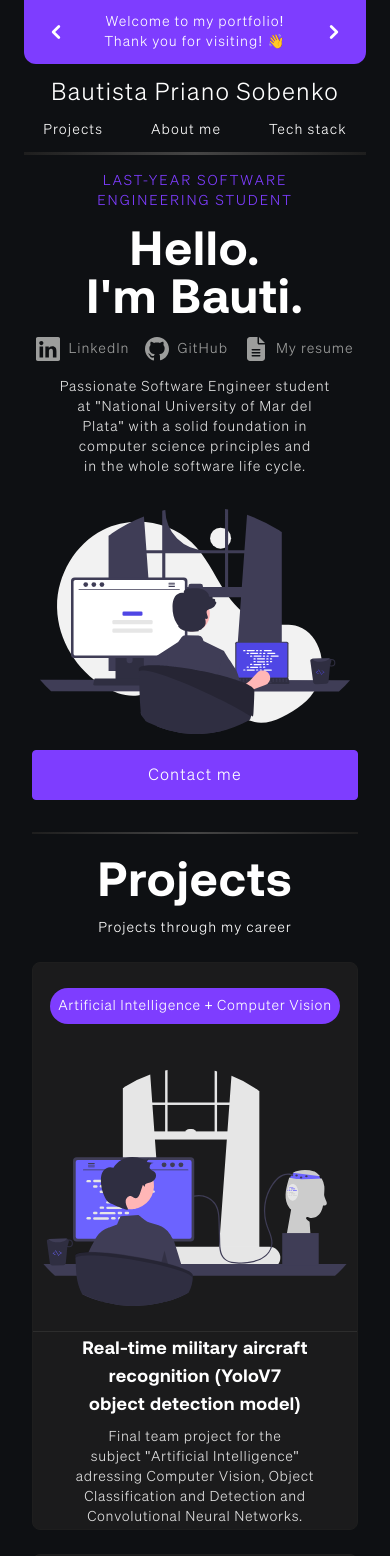
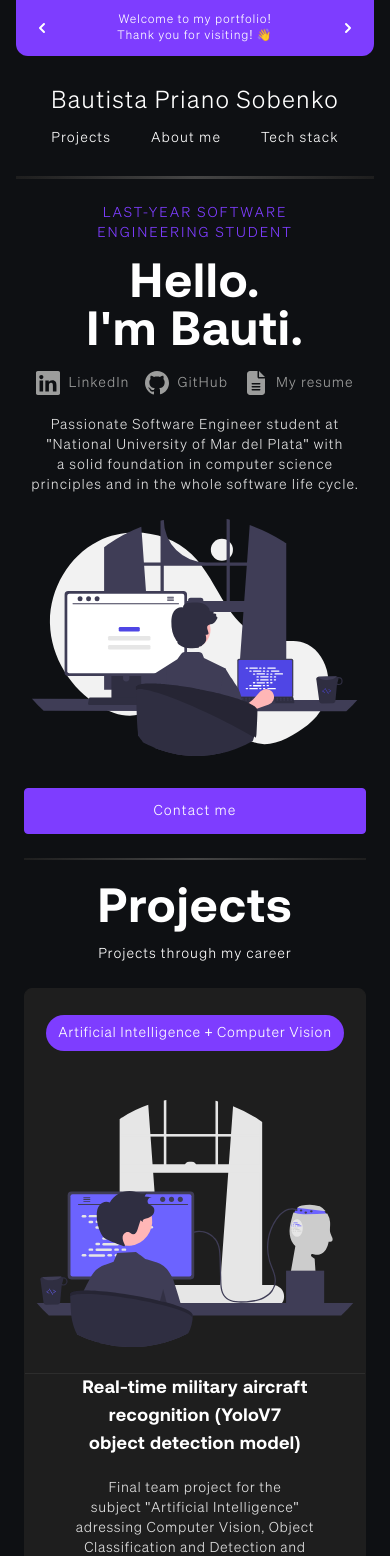
Before and after one commit to BautiSobenko/portfolio, a Next.js app: page / in a window 390 px wide. Shown: the top 1556 px of the page. Built offline with nearby package versions, Linux system fonts and the light colour scheme.

Commit message:
UI Fixes

```diff
--- a/src/app/globals.css
+++ b/src/app/globals.css
@@ -70,6 +70,6 @@
     @apply font-secondary-sohne tracking-[0.07em] leading-normal;
   }
   body {
-    @apply md:container mx-auto px-6 md:px-20 xl:px-0 font-secondary-sohne font-light tracking-[0.07em] leading-6;
+    @apply md:container mx-auto px-4 md:px-20 xl:px-0 font-secondary-sohne font-light tracking-[0.07em] leading-6;
   }
 }
--- a/src/app/layout.tsx
+++ b/src/app/layout.tsx
@@ -1,7 +1,7 @@
 import type { Metadata } from "next";
 import "./globals.css";
 
-import { Header, Announcement, Divider } from "@/components/ui";
+import { Header, Announcement, Divider, ScrollToTopButton } from "@/components/ui";
 import { aeonik, sohne } from './utils/fonts'
 
 export const metadata: Metadata = {
@@ -26,6 +26,7 @@ export default function RootLayout({children} : {children: React.ReactNode }) {
         <div className="xl:px-10 px-2">
           {children}
         </div>
+        <ScrollToTopButton />
       </body>
     </html>
   );
--- a/src/app/page.tsx
+++ b/src/app/page.tsx
@@ -1,7 +1,7 @@
 'use client'
 
 import { useState, useEffect } from "react"
-import { Hero, Divider, CourseCard, ProjectSectionMobile, About, FeatureSection, ContactSection, ScrollToTopButton } from "@/components/ui"
+import { Hero, Divider, CourseCard, ProjectSectionMobile, About, FeatureSection, ContactSection } from "@/components/ui"
 import { useMediaQuery } from "react-responsive"
 
 const Page = () => {
@@ -35,7 +35,6 @@ const Page = () => {
       <FeatureSection />
       <Divider />
       <ContactSection />
-      <ScrollToTopButton />
     </main>
   )
 }
--- a/src/components/ui/Announcement.tsx
+++ b/src/components/ui/Announcement.tsx
@@ -30,7 +30,7 @@ const Announcement = () => {
   }
 
   return (
-    <div className="rounded-b-xl w-full flex flex-row justify-between items-center gap-4 bg-accent-100 px-4 py-3 text-text-100 text-center" >
+    <div className="rounded-b-xl w-full flex justify-between items-center gap-4 bg-accent-100 px-4 py-3 text-text-100 text-center" >
       <button
         onClick={previous}
         className="hover:text-bg-black rounded"
@@ -38,7 +38,7 @@ const Announcement = () => {
       >
       <svg
         xmlns="http://www.w3.org/2000/svg"
-        className="md:h-5 md:w-5 h-7 w-8 rtl:rotate-180"
+        className="size-5 lg:size-7 rtl:rotate-180"
         viewBox="0 0 20 20"
         fill="currentColor"
       >
@@ -49,7 +49,7 @@ const Announcement = () => {
         />
       </svg>
     </button>
-      <p className="text-sm select-none">
+      <p className="text-xs md:text-sm text-balance select-none">
         {announcements[currentAnnouncement]}
       </p>
     <button
@@ -59,7 +59,7 @@ const Announcement = () => {
     >
       <svg
         xmlns="http://www.w3.org/2000/svg"
-        className="md:h-5 md:w-5 h-7 w-8 rtl:rotate-180"
+        className="size-5 lg:size-7  rtl:rotate-180"
         viewBox="0 0 20 20"
         fill="currentColor"
       >
--- a/src/components/ui/Header.tsx
+++ b/src/components/ui/Header.tsx
@@ -5,13 +5,13 @@ import { HeaderLink } from "@components/ui";
 const Header = () => {
   return (
     <header>
-      <nav className="flex flex-col lg:gap-2 lg:flex-row justify-between items-center md:py-4 px-2">
+      <nav className="flex flex-col lg:gap-2 lg:flex-row justify-between items-center py-4 md:px-2">
         <div className="flex py-3 items-center gap-1 ">
           <a href="/" className="text-2xl tracking-wider">
             Bautista Priano Sobenko
           </a>
         </div>
-        <div className="flex gap-12 text-sm lg:text-base mb-3 md:mb-0">
+        <div className="flex gap-10 text-sm md:text-base mb-3 lg:mb-0">
           <HeaderLink name="Projects" sectionId="projects-section" />
           <HeaderLink name="About me" sectionId="about-me-section" />
           <HeaderLink name="Tech stack" sectionId="tech-stack-section" />
--- a/src/components/ui/Hero.tsx
+++ b/src/components/ui/Hero.tsx
@@ -13,12 +13,12 @@ const Hero = () => {
   const isTabletOrMobile = useMediaQuery({ query: '(max-width: 1023px)' })
 
   return (
-    <section className="flex lg:flex-row flex-col mx-auto mb-8 xl:mb-16 text-pretty gap-6 xl:gap-16 xl:my-10">
-      <div className="flex-col items-center lg:text-start lg:items-start text-center">
-        <h3 className="text-sm text-accent-100 uppercase font-secondary-sohne tracking-[2px] lg:mt-8 my-4">Last-year Software Engineering Student</h3>
+    <section className="flex lg:flex-row flex-col my-6 text-pretty gap-6 xl:justify-around xl:items-center xl:my-16">
+      <div className="space-y-4 items-center lg:text-start lg:items-start text-center">
+        <h3 className="text-sm text-accent-100 uppercase font-secondary-sohne tracking-[2px]">Last-year Software Engineering Student</h3>
         <h1 className="flex flex-col text-5xl md:text-6xl">Hello. {<span className="">I'm Bauti.</span>}</h1>
-        <div className="pb-6 mt-3.5 max-w-xl text-lg lg:text-lg text-text-200">
-          <div className="flex justify-center pb-2 lg:justify-start">
+        <div className=" text-lg lg:text-lg text-text-200">
+          <div className="flex justify-center my-3 lg:justify-start">
             <SocialIcons />
           </div>
           <p className="py-2 text-sm md:text-base lg:text-start text-balance text-center">
@@ -38,13 +38,13 @@ const Hero = () => {
             />
           )
         }
-        <div className="flex flex-col md:mt-8 lg:mt-0 lg:mr-36 md:gap-7 gap-3 md:flex-row  ">
+        <div className="text-sm md:text-base flex flex-col my-6 md:mt-8 lg:mt-0 lg:mr-36">
           <GoToButton name="Contact me" sectionId="contact-section"/>
         </div>
       </div>
       {
         isDesktopOrLaptop && (
-          <Image className="max-h-fit pt-10 lg:size-[420px] xl:w-[525px]"
+          <Image className="max-h-fit lg:size-[420px] xl:w-[525px]"
           priority
           src="/hero.svg"
           alt="Illustration of a software engineer coding with his laptop"
--- a/src/components/ui/about/About.tsx
+++ b/src/components/ui/about/About.tsx
@@ -26,7 +26,7 @@ export const About = () => {
 
         <hr className="mx-24 border-accent-100"/>
 
-        <div className="text-sm lg:text-base h-full p-4 pb-0 text-center leading-7 text-balance text-text-200">
+        <div className="text-sm md:text-base h-full p-4 pb-0 text-center leading-7 text-balance text-text-200">
           <div className="flex flex-col md:px-20 lg:px-28 xl:px-44 justify-center space-y-6 h-full">
             <p>
             I am currently working on my final degree project, analyzing, designing and developing a project tracking and management system for the Business Incubator of Mar del Plata.            </p>
--- a/src/components/ui/contact/ContactSection.tsx
+++ b/src/components/ui/contact/ContactSection.tsx
@@ -6,7 +6,7 @@ export const ContactSection = () => {
   const { handleSubmit } = useFormSubmit();
 
   return (
-    <section id="contact-section" className="mb-24 lg:px-24 xl:px-52 mx-10">
+    <section id="contact-section" className="mb-36 lg:px-24 xl:px-52 mx-10">
       <div className="justify-center text-center py-10">
         <h2 className="text-5xl font-bold mb-3">Contact me</h2>
         <p className="text-sm md:text-base">
@@ -14,7 +14,7 @@ export const ContactSection = () => {
         </p>
       </div>
 
-      <form method="POST" onSubmit={handleSubmit} className="my-4 space-y-4 text-xs md:text-sm lg:text-base">
+      <form method="POST" onSubmit={handleSubmit} className="font-secondary-sohne my-4 space-y-4 text-sm md:text-base">
         <div className="flex flex-col md:flex-row gap-4 md:gap-2">
           <div className="md:flex-[0_1_50%]">
             <label htmlFor="name" className="block mb-2 font-medium text-text-100">Name</label>
@@ -29,7 +29,7 @@ export const ContactSection = () => {
           <label htmlFor="message" className="block mb-2 font-medium text-text-100">Message</label>
           <textarea id="message" name="message" required rows={4} className="p-2.5 min-h-32 w-full text-text-300 focus:border-primary-100 focus:ring-primary-100 bg-bg-100 rounded-lg border outline-none border-bg-200 placeholder-text-300/50" placeholder="Your message"></textarea>
         </div>
-        <input type="submit" value="Send Message" className="cursor-pointer py-3 text-center inline-block bg-accent-100 w-full rounded-lg font-medium hover:bg-bg-100 border-2 border-accent-100 hover:border-accent-100 " />
+        <input type="submit" value="Send Message" className="cursor-pointer w-full gap-2 rounded border py-3 border-accent-100 bg-accent-100 text-white hover:bg-bg-100" />
       </form>
 
     </section>
--- a/src/components/ui/feature/FeatureCard.tsx
+++ b/src/components/ui/feature/FeatureCard.tsx
@@ -15,7 +15,7 @@ export const CardIcon = ( { name, src, alt } : { name: string, src: string, alt:
 
       <hr className="my-4 px-8 border-bg-300"/>
 
-      <h2 className="font-light tracking-wider text-text-200 text-sm lg:text-base">{name}</h2>
+      <h2 className="font-normal tracking-wider text-text-200 text-sm lg:text-base">{name}</h2>
 
     </li>
   )
--- a/src/components/ui/projects/ProjectCardDesktop.tsx
+++ b/src/components/ui/projects/ProjectCardDesktop.tsx
@@ -2,7 +2,9 @@ import Image from "next/image"
 
 export const ProjectCardDesktop = ({ styles, title, alt, description, src, topic } : { styles: string, title: string, alt: string, description: string, src: string, topic: string }) => {
   return (
-    <a className={`overflow-hidden border border-bg-200 bg-bg-100/80 rounded-2xl grid grid-rows-[15%_50%_35%] ${ styles }`}>
+    <a
+      className={`overflow-hidden border border-bg-200 bg-bg-100/80 rounded-2xl grid grid-rows-[15%_50%_35%] ${ styles }`}
+      href="#">
       <div className="flex justify-start lg:justify-center xl:justify-start items-center xl:w-40 xl:ml-5 lg:ml-0 ml-5">
         <h4 className="text-text-300 absolute inline-block bg-accent-100 rounded-[3rem] p-[10px] text-sm text-pretty">{topic}</h4>
       </div>
--- a/src/components/ui/projects/ProjectCardMobile.tsx
+++ b/src/components/ui/projects/ProjectCardMobile.tsx
@@ -4,10 +4,11 @@ import Image from "next/image"
 export const ProjectCardMobile = ({ title, alt, description, src, topic }: { title: string, alt: string, description: string, src: string, topic: string }) => {
 
   return (
-    <a className="border border-bg-100 bg-bg-100/80 rounded-lg grid grid-rows-[15%_50%_35%] md:h-[35rem] overflow-hidden items-center"
+    <a
+      className="border border-bg-100 bg-bg-100 rounded-lg grid grid-rows-[15%_50%_35%] md:h-[38rem] overflow-hidden items-center"
       href="#">
         <div className="flex justify-center items-center mx-2 my-4 md:my-2">
-        <h4 className="bg-accent-100 rounded-full py-2 px-2 text-center text-balance text-sm md:text-base tracking-wider">{topic}</h4>
+          <h4 className="bg-accent-100 rounded-full py-2 px-3 text-center text-balance text-sm md:text-base tracking-wider">{topic}</h4>
         </div>
 
         <Image
@@ -19,9 +20,9 @@ export const ProjectCardMobile = ({ title, alt, description, src, topic }: { tit
           className="h-[85%] w-full pb-1"
         />
 
-      <div className="border-t border-bg-200 h-full my-6 md:my-0 w-full px-3 text-pretty flex flex-col justify-center gap-2">
+        <div className="border-t border-bg-200 h-full my-6 md:my-8 lg:my-0 w-full px-3 text-balance flex flex-col justify-center gap-5">
           <h1 className="text-lg md:text-2xl font-bold text-balance text-center">{title}</h1>
-        <p className="tracking-wider text-sm md:text-sm md:text-md text-balance text-center px-6 text-text-200 md:leading-6">{description}</p>
+          <p className="tracking-wider text-sm md:text-base text-balance text-center px-6 text-text-200 md:leading-6">{description}</p>
         </div>
     </a>
   )
```
Lines whose indentation alone changed are shown as unchanged.
